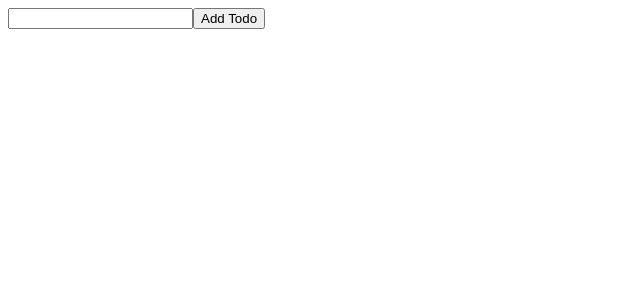
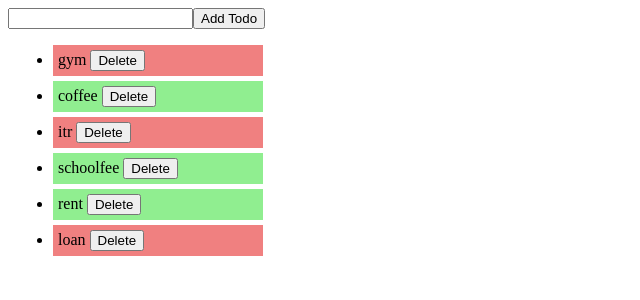
Before and after one commit to edupoly/ang15, an Angular app: page / in a window 1280 px wide. Shown: the top 300 px of the page, without its empty margins (0-640 px from the left). Built offline with nearby package versions, Linux system fonts and the light colour scheme.

Commit message:
propertybinding

```diff
--- /dev/null
+++ b/src/app/app.component.css
@@ -0,0 +1,11 @@
+li{
+    padding:5px;
+    margin: 5px;
+    width:200px;
+}
+.done{
+    background-color: lightgreen;
+}
+.notdone{
+    background-color: lightcoral;
+}
--- a/src/app/app.component.html
+++ b/src/app/app.component.html
@@ -2,8 +2,8 @@
 <button (click)="addTodo()">Add Todo</button>
 
 <ul>
-    <li *ngFor="let todo of todos">
-        {{todo}}
+    <li *ngFor="let todo of todos" [class]="todo.status===true?'done':'notdone'">
+        {{todo.title}}
         <button>Delete</button>
     </li>
 </ul>
--- a/src/app/app.component.ts
+++ b/src/app/app.component.ts
@@ -3,9 +3,35 @@ import { Component } from '@angular/core';
 @Component({
   selector: 'myroot',
   templateUrl:"./app.component.html",
+  styleUrls:['./app.component.css']
 })
 export class AppComponent {
-  todos:any=[];
+  todos:any=[
+    {
+      title:'gym',
+      status:false
+    },
+    {
+      title:'coffee',
+      status:true
+    },
+    {
+      title:'itr',
+      status:false
+    },
+    {
+      title:'schoolfee',
+      status:true
+    },
+    {
+      title:'rent',
+      status:true
+    },
+    {
+      title:'loan',
+      status:false
+    }
+  ];
   newtodo='';
   addTodo(){
     this.todos.push(this.newtodo);
```
